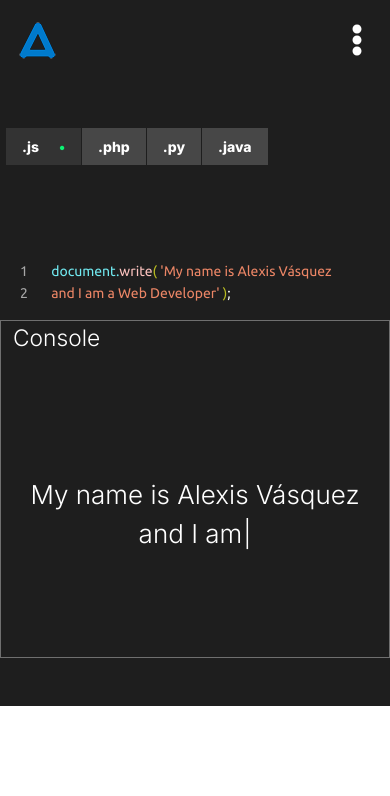
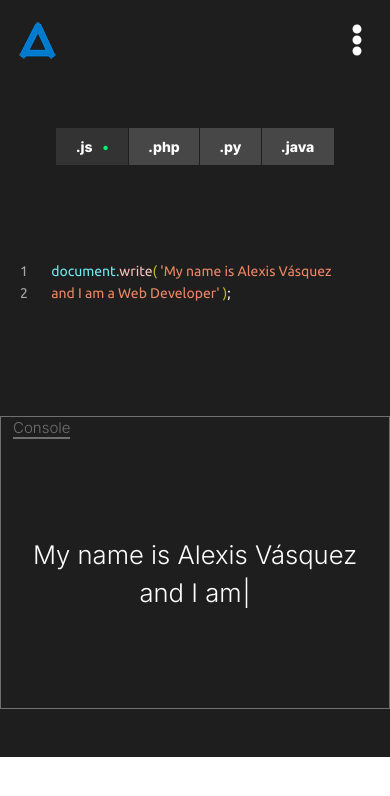
Before and after one commit to favt12/Portafolio, a React app: page / in a window 390 px wide. Shown: the top 796 px of the page. Built offline with nearby package versions, Linux system fonts and the light colour scheme.

Commit message:
The tabs for the mobile version were centered and the font sizes were modified in our typewriter block in a responsive way

```diff
--- a/src/scss/_One_block_idioms.scss
+++ b/src/scss/_One_block_idioms.scss
@@ -3,14 +3,24 @@
 section {
    background-color: $primaryColor;
         .nav-pills {
-            margin-left: 6px;
+            justify-content: center;
+            padding-right: 0;
+            @media only screen and (min-width: 1024px) {
+                justify-content: start;
+            }
             .nav-link{
                 border-radius: 0;
                 background-color: #474747;
                 color: #fff;
+                padding-left: 1.2rem;
+                padding-right: 1.2rem;
                 font-size: 14px;
                 font-family: 'Inter', sans-serif;
                 font-weight: 800;
+                @media only screen and (min-width: 1024px) {
+                    padding-left: 3.5rem;
+                    padding-right: 3.5rem;
+                }
             }
             .nav-link.active {
                 background-color: $secundaryColor;
@@ -18,7 +28,7 @@ section {
             }
             .nav-link.active::after {
                 content: '•';
-                margin-left: 20px;
+                margin-left: 10px;
                 color: rgb(11, 243, 115);
             }
         }
@@ -27,7 +37,12 @@ section {
 
         }
         .tab-content {
-            margin-top: 6rem;
+            .--padding-tp {
+                padding: 6rem 0 6rem 0;
+                @media only screen and (min-width: 1024px) {
+                    padding: 7.5rem 0 7.5rem 0;
+                }
+            }
             .idioms-text-formt {
                 font-weight: 300;
                 font-size: 14px;
@@ -58,29 +73,27 @@ section {
                 }
             }
         }
-
     .typewr {
-
+        font-family: 'Inter', sans-serif;
+        font-size: 1.6rem;
         font-weight:300;
-        font-size:26px;
-        font-family: 'Inter', sans-serif;
-        min-height: 40vh;
         border: 1px solid #6F6F6F;
-
         @media only screen and (min-width: 1024px) {
-            font-size: 50px;
+            font-size: 2.1rem;
+            @media only screen and (min-width: 1420px) {
+                font-size: 3.1rem;
+            }
         }
-        .cons-text {
+        .console-text {
             small {
                 font-size: 15px;
                 border-bottom: 2px solid #6F6F6F;
                 color: #6F6F6F;
+
             }
         }
         .Typewriter {
             text-align: center;
-            margin-top: 120px;
-
         }
     }
 }
```
